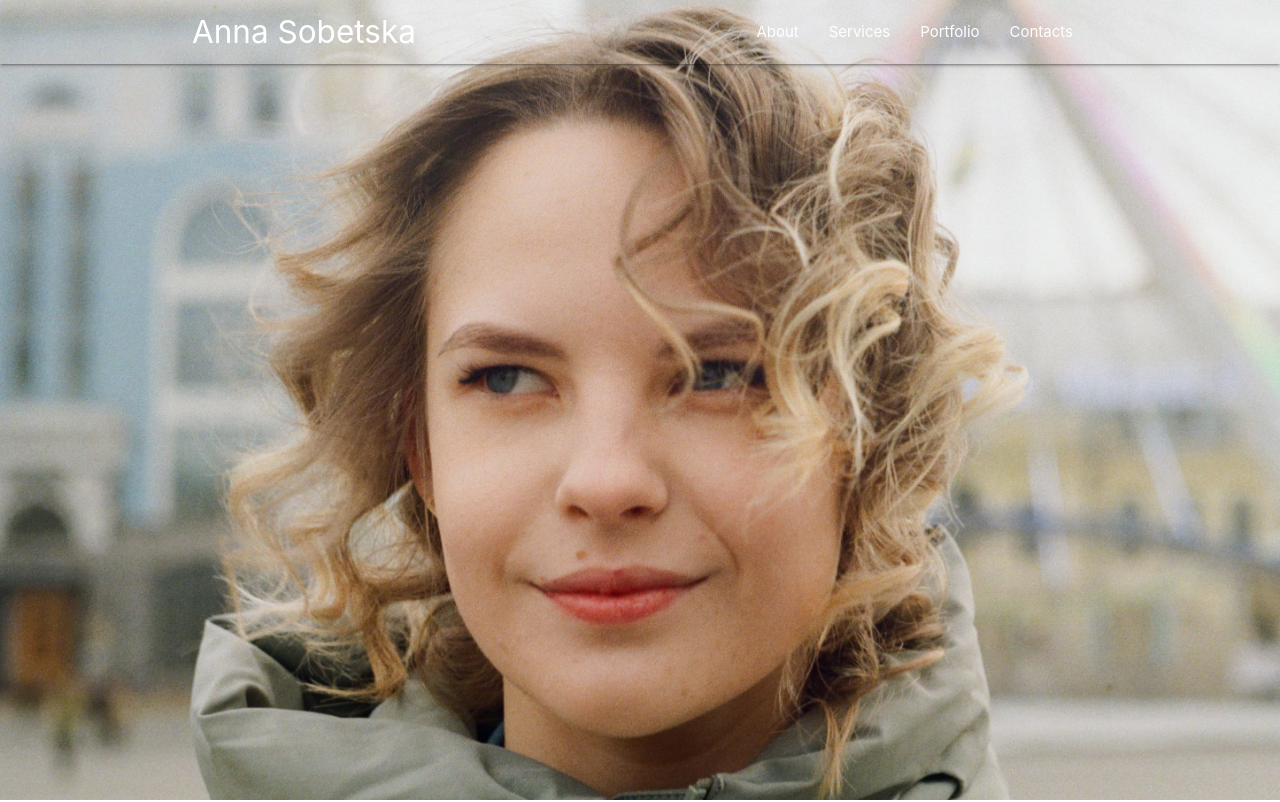
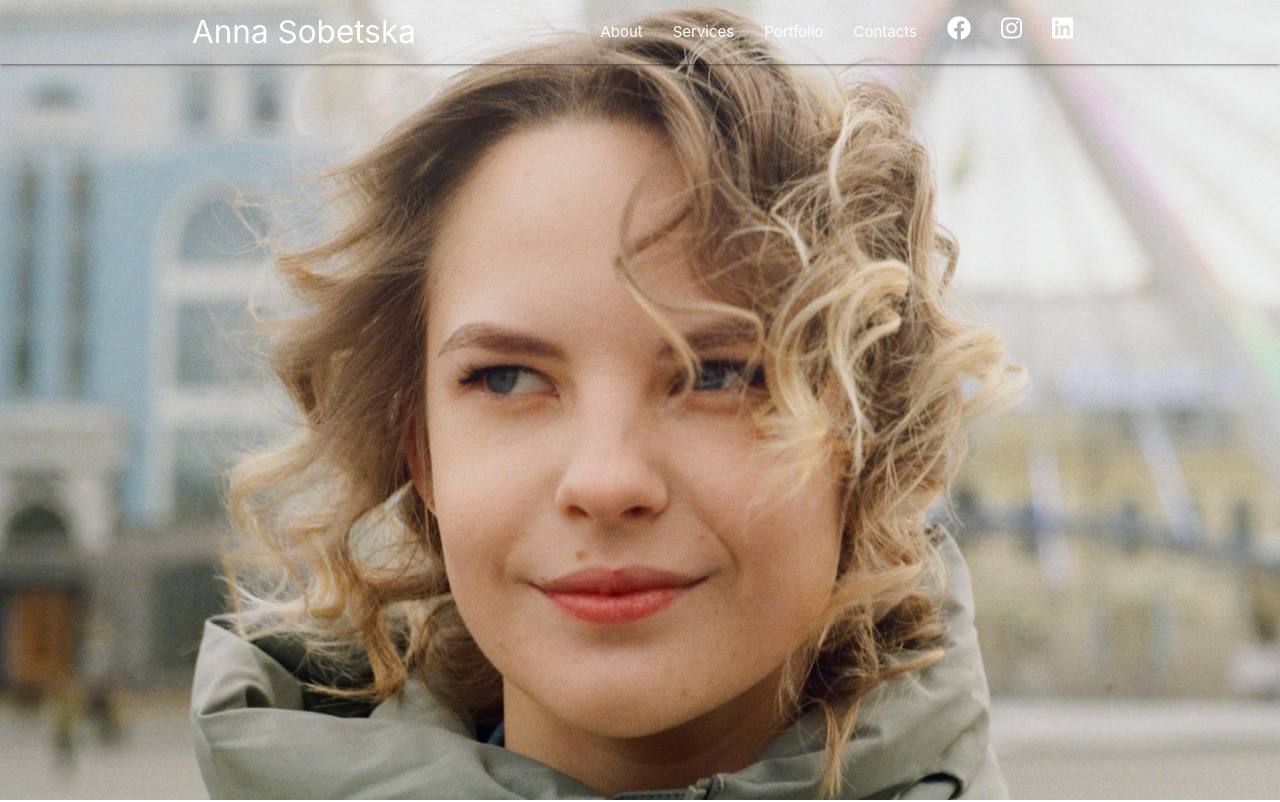
Before and after one commit to Larisa-Antsifrova/project-anna-photography, a plain HTML site: page index.html in a window 1280 px wide. Shown: the top 802 px of the page. Drawn offline with nearby package versions, Linux system fonts and the light colour scheme.

Commit message:
Added social media icons to nav.

```diff
--- a/index.html
+++ b/index.html
@@ -29,6 +29,15 @@
             <li><a href="#">Services</a></li>
             <li><a href="#">Portfolio</a></li>
             <li><a href="#">Contacts</a></li>
+            <li>
+              <a href="#" class=""><i class="fab fa-facebook"></i></a>
+            </li>
+            <li>
+              <a href="#" class=""><i class="fab fa-instagram"></i></a>
+            </li>
+            <li>
+              <a href="#" class=""><i class="fab fa-linkedin"></i></a>
+            </li>
           </ul>
           <ul id="sidenav-menu" class="sidenav">
             <li>
```
